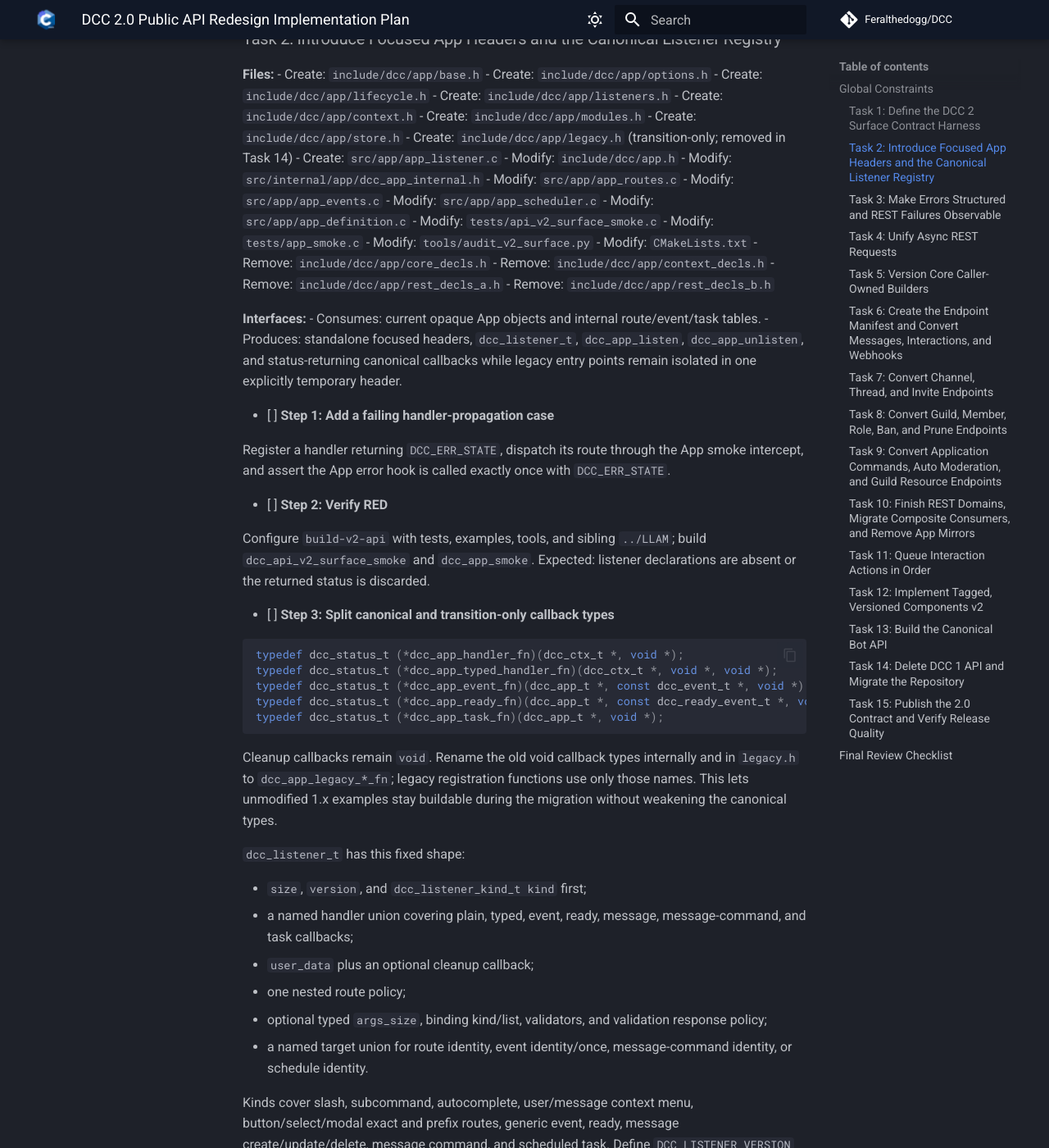
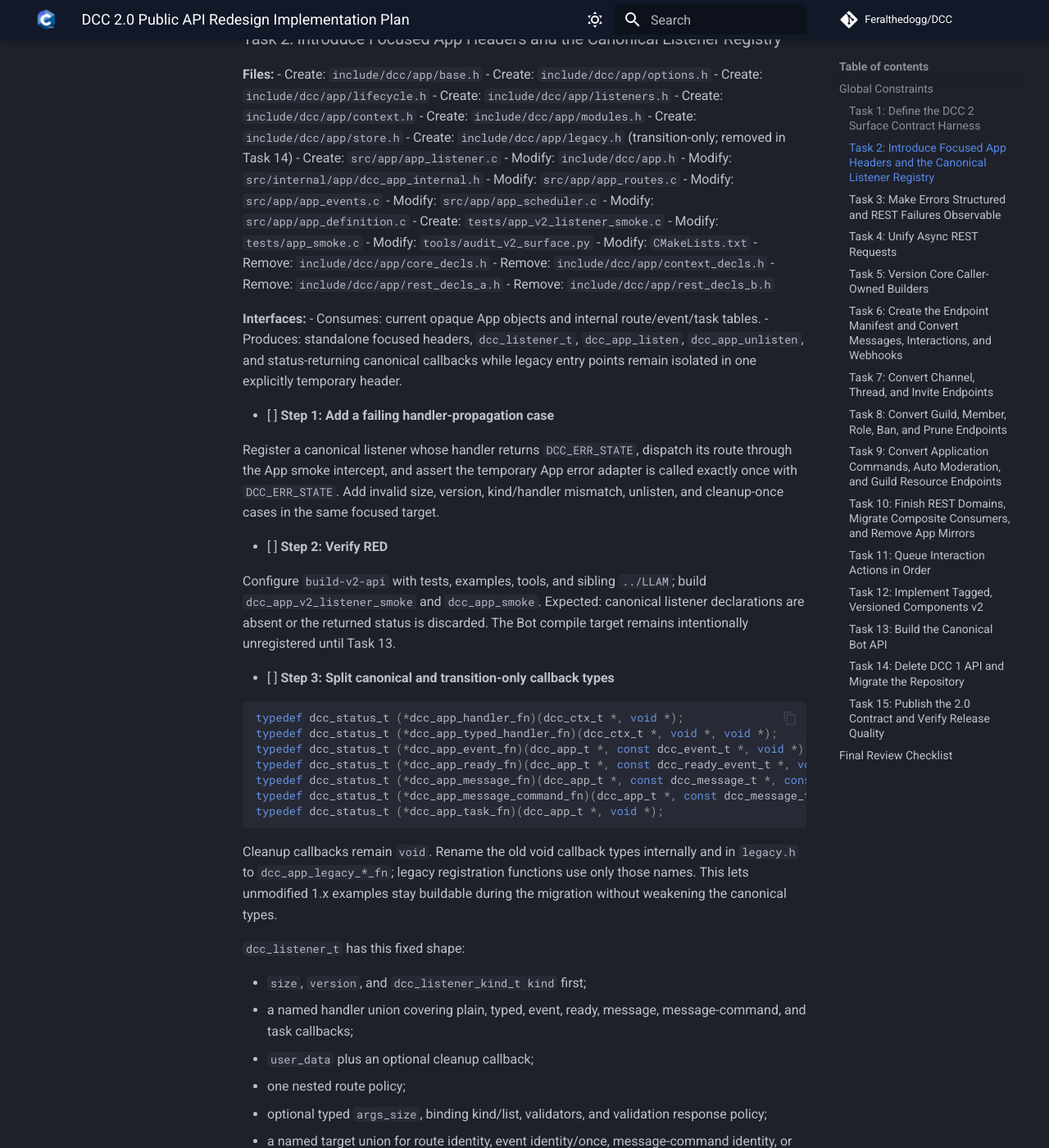
Before and after one commit to Feralthedogg/DCC, an MkDocs documentation site: the page built from docs/superpowers/plans/2026-08-11-dcc-2.0-api-redesign.md, in a window 1280 px wide and 1400 px high, scrolled down 2486 px. Shown: the whole window at 82% size. Built offline with MkDocs 1.6.1 and Material for MkDocs 9.7.7, drawn with Linux system fonts in a browser that asks for light colours; comment, search, counter and statistics services are not loaded.

Commit message:
docs: isolate the App v2 listener gate

````diff
--- a/docs/superpowers/plans/2026-08-11-dcc-2.0-api-redesign.md
+++ b/docs/superpowers/plans/2026-08-11-dcc-2.0-api-redesign.md
@@ -112,7 +112,7 @@ Completed in `bc4ee43`, `2ed96fd`, and review-hardening commit `cd0c28c`.
 - Modify: `src/app/app_events.c`
 - Modify: `src/app/app_scheduler.c`
 - Modify: `src/app/app_definition.c`
-- Modify: `tests/api_v2_surface_smoke.c`
+- Create: `tests/app_v2_listener_smoke.c`
 - Modify: `tests/app_smoke.c`
 - Modify: `tools/audit_v2_surface.py`
 - Modify: `CMakeLists.txt`
@@ -129,11 +129,18 @@ Completed in `bc4ee43`, `2ed96fd`, and review-hardening commit `cd0c28c`.
 
 - [ ] **Step 1: Add a failing handler-propagation case**
 
-Register a handler returning `DCC_ERR_STATE`, dispatch its route through the App smoke intercept, and assert the App error hook is called exactly once with `DCC_ERR_STATE`.
+Register a canonical listener whose handler returns `DCC_ERR_STATE`, dispatch
+its route through the App smoke intercept, and assert the temporary App error
+adapter is called exactly once with `DCC_ERR_STATE`. Add invalid size, version,
+kind/handler mismatch, unlisten, and cleanup-once cases in the same focused
+target.
 
 - [ ] **Step 2: Verify RED**
 
-Configure `build-v2-api` with tests, examples, tools, and sibling `../LLAM`; build `dcc_api_v2_surface_smoke` and `dcc_app_smoke`. Expected: listener declarations are absent or the returned status is discarded.
+Configure `build-v2-api` with tests, examples, tools, and sibling `../LLAM`;
+build `dcc_app_v2_listener_smoke` and `dcc_app_smoke`. Expected: canonical
+listener declarations are absent or the returned status is discarded. The Bot
+compile target remains intentionally unregistered until Task 13.
 
 - [ ] **Step 3: Split canonical and transition-only callback types**
 
@@ -142,6 +149,8 @@ typedef dcc_status_t (*dcc_app_handler_fn)(dcc_ctx_t *, void *);
 typedef dcc_status_t (*dcc_app_typed_handler_fn)(dcc_ctx_t *, void *, void *);
 typedef dcc_status_t (*dcc_app_event_fn)(dcc_app_t *, const dcc_event_t *, void *);
 typedef dcc_status_t (*dcc_app_ready_fn)(dcc_app_t *, const dcc_ready_event_t *, void *);
+typedef dcc_status_t (*dcc_app_message_fn)(dcc_app_t *, const dcc_message_t *, const dcc_event_t *, void *);
+typedef dcc_status_t (*dcc_app_message_command_fn)(dcc_app_t *, const dcc_message_t *, const char *, const dcc_event_t *, void *);
 typedef dcc_status_t (*dcc_app_task_fn)(dcc_app_t *, void *);
 ```
 
````
